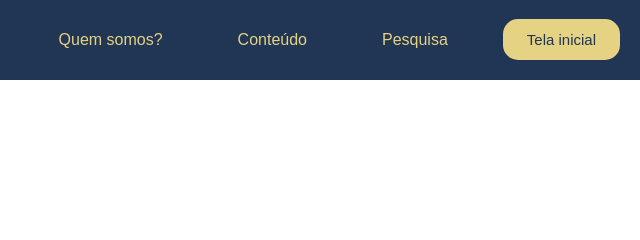
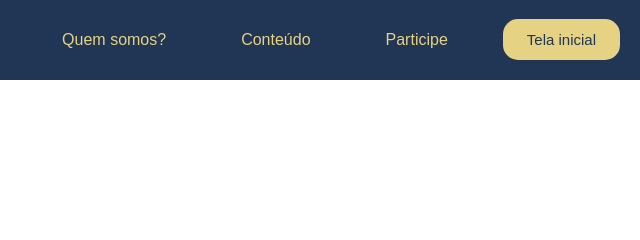
Before and after one commit to ibpds/fut, a plain HTML site: page index7.html in a window 1280 px wide. Shown: the top 240 px of the page, 640-1280 px from the left. Drawn offline with Linux system fonts and the light colour scheme; a web font is replaced by a local one.

Commit message:
Update index7.html

```diff
--- a/index7.html
+++ b/index7.html
@@ -19,7 +19,7 @@
         <ul id="menu" role="menu">
             <li><a href="index9.html" class="quem">Quem somos?</a></li>
             <li><a href="index10.html" class="conteudo">Conteúdo</a></li>
-            <li><a href="index8.html" class="pesquisa">Pesquisa</a></li>
+            <li><a href="index8.html" class="pesquisa">Participe</a></li>
             <li><input type="button" value="Tela inicial" class="inicio" onclick="telainicial()"></li>
         </ul>
         </nav>
```
